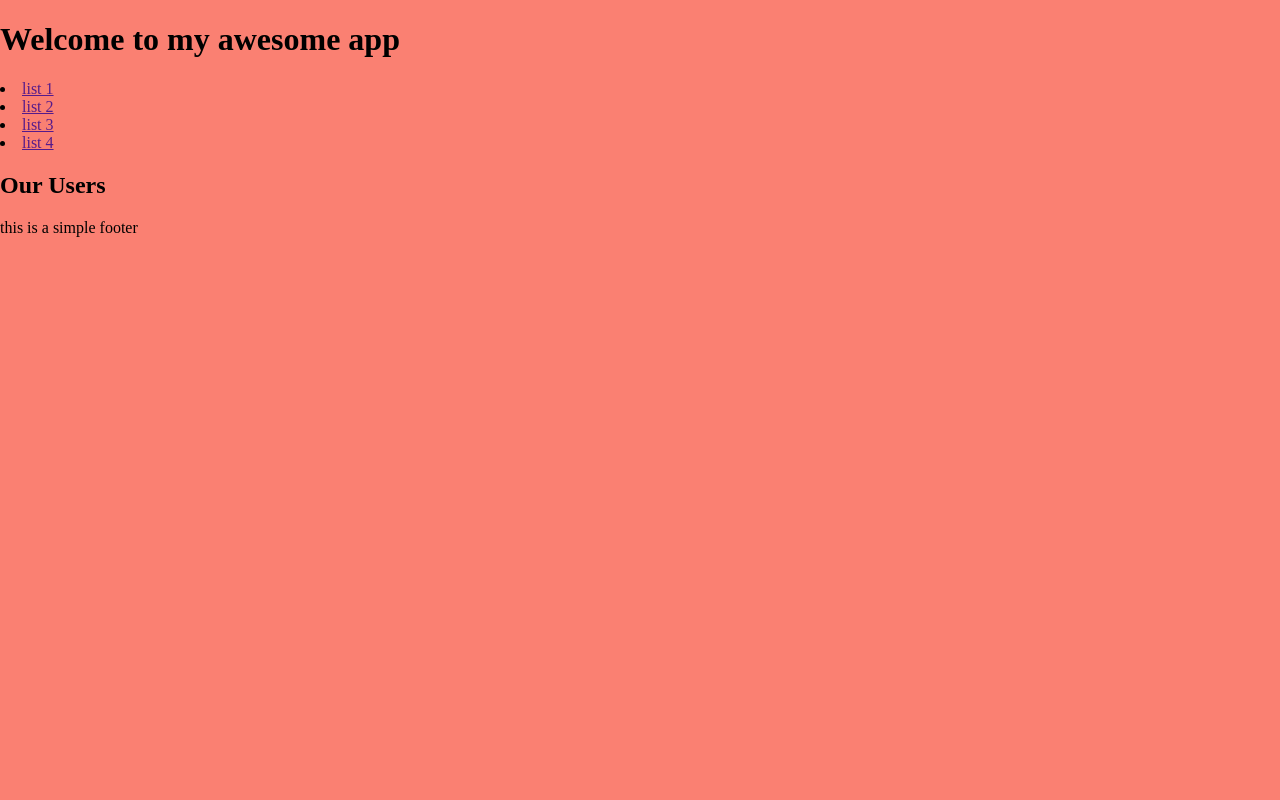
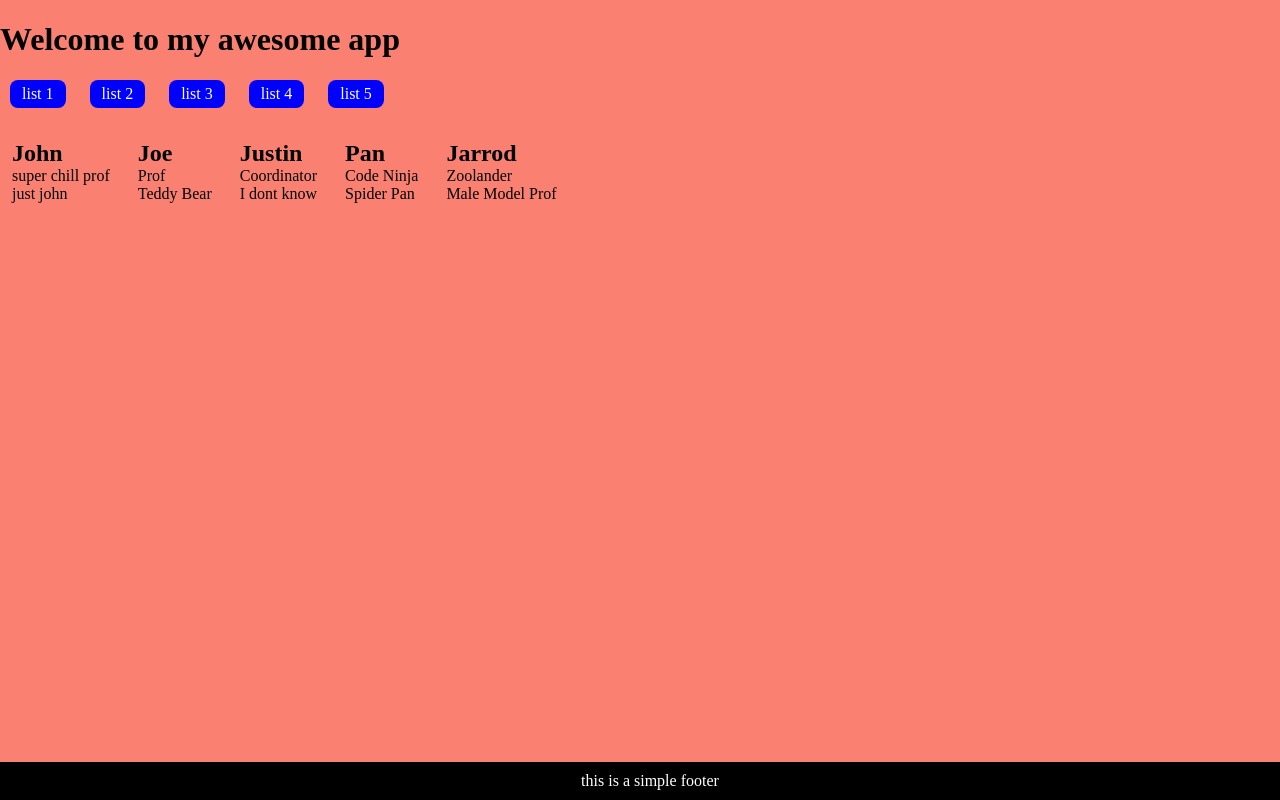
Before and after one commit to msettimi13/authoring_week1_fall20, a PHP site: page / in a window 1280 px wide. Run offline with PHP 8.4, Linux system fonts and the light colour scheme.

Commit message:
break week 3

```diff
--- a/css/master.css
+++ b/css/master.css
@@ -1 +1 @@
-@media screen and (min-width: 480px){body{background-color:purple}}body{font:"arial","helvetica",sans-serif;font-size:16px;background-color:salmon;margin:0;border:0}nav{margin:0}nav .nav-item{display:inline-block;margin:0 10px;background-color:blue;border-radius:8px;padding:0 5px 8px 0}nav .nav-item a{cursor:pointer;text-decoration:none}nav :hover a{color:pink}footer{position:fixed;bottom:0;background-color:#000;color:#fff}/*# sourceMappingURL=master.css.map */
+@media screen and (min-width: 480px){body{background-color:purple}}body{font:"arial","helvetica",sans-serif;font-size:16px;background-color:salmon;margin:0;border:0}nav{margin:0}nav .nav-item{display:inline-block;margin:0 10px;background-color:blue;border-radius:8px;padding:5px 12px}nav .nav-item a{cursor:pointer;text-decoration:none;color:#fff}nav :hover a{color:pink}.user{display:inline-block;padding:12px}.user .user-name,.user .user-nickname,.user .user-role{margin:0;padding:0}footer{position:fixed;bottom:0;background-color:#000;width:100%;padding:10px;text-align:center;color:#fff}/*# sourceMappingURL=master.css.map */
--- a/index.html
+++ b/index.html
@@ -10,27 +10,36 @@
 <body>
     <main id="app">
         <h1 class="hidden">Welcome to my awesome app</h1>
+
+
         <nav class="main-nav">
-            <li><a href="" class="list-item">list 1</a></li>
-            <li><a href="" class="list-item">list 2</a></li>
-            <li><a href="" class="list-item">list 3</a></li>
-            <li><a href="" class="list-item">list 4</a></li>
+            <li class="nav-item"><a href="#">list 1</a></li>
+            <li class="nav-item"><a href="#">list 2</a></li>
+            <li class="nav-item"><a href="#">list 3</a></li>
+            <li class="nav-item"><a href="#">list 4</a></li>
+            <li class="nav-item"><a href="#">list 5</a></li>
         </nav>
         <!-- end component -->
 
         <!-- add a user section here -->
-        <section class="users-section">
-            <h1 class="hidden">Our Users</h1>
+        <section class="user-section"></section>
+        <!-- end users section -->
+    </main>
+
+    <footer> this is a simple footer </footer>
+
+    <!-- templates go here (these dont get rendered on the page) -->
+    <template id="profs-template">
+        <div class="user">
+            <h1 class="hidden"></h1>
             <h2 class="user-name"></h2>
             <p class="user-role"></p>
             <p class="user-nickname"></p>
-        </section>
-        <!-- end users section -->
-    </main>
+        </div>
+    </template>
+    <!-- end templates-->
 
-</footer> this is a simple footer </footer>
-
-    <script src="js/main.js" type="module"></script>
+    <script type="module" src="js/main.js"></script>
 
 </body>
 </html>
--- a/js/main.js
+++ b/js/main.js
@@ -3,17 +3,31 @@ import Team from "./modules/DataModule.js";
 
 (() => {
     // stub * just a place for non-component-specific stuff
-    console.log('loaded');
 
-    console.log(Team);
+    let userSection = document.querySelector(".user-section"),
+        userTemplate = document.querySelector("#profs-template").content;
 
     debugger;
 
     //select our user elements and load the content
-    let userSection = document.querySelector(".user-section").children;
 
-    userSection[1].textContent = Team["Justin"].name;
-    userSection[2].textContent = Team["Justin"].role;
-    userSection[3].textContent = Team["Justin"].nickname;
+    function handleDataSet(data) {
+        for (let user in data) {
+
+            // make a copy of your template here and then
+            // populate the children (text elements) with
+            // the static data from the Team object
+            let currentUser = userTemplate.cloneNode(true),
+                currentUserText = currentUser.querySelector('.user').children;
+
+            currentUserText[1].textContent = data[user].name;
+            currentUserText[2].textContent = data[user].role;
+            currentUserText[3].textContent = data[user].nickname;
+
+            userSection.appendChild(currentUser);
+        }
+    }
+
+    handleDataSet(Team);
 
 })();
--- a/js/modules/DataModule.js
+++ b/js/modules/DataModule.js
@@ -1,25 +1,31 @@
 export default {
     John: {
         name: "John",
-        nickmame: "just john",
+        nickname: "just john",
         role: "super chill prof"
     },
 
     Joe: {
         name: "Joe",
-        nickmame: "Teddy Bear",
+        nickname: "Teddy Bear",
         role: "Prof"
     },
 
     Justin: {
         name: "Justin",
-        nickmame: "I dont know",
+        nickname: "I dont know",
         role: "Coordinator"
     },
 
     Pan: {
         name: "Pan",
-        nickmame: "Spider Pan",
+        nickname: "Spider Pan",
         role: "Code Ninja"
+    },
+
+    Jarrod: {
+        name: "Jarrod",
+        nickname: "Male Model Prof",
+        role: "Zoolander"
     }
 }
--- a/sass/master.scss
+++ b/sass/master.scss
@@ -4,6 +4,7 @@
 @import 'modules/_mixins.scss';
 @import 'modules/_main.scss';
 @import 'modules/_nav.scss';
+@import 'modules/users.scss';
 @import 'modules/footer.scss';
 
 // this is a sass comment
--- a/sass/modules/_footer.scss
+++ b/sass/modules/_footer.scss
@@ -3,5 +3,10 @@ footer {
     bottom: 0;
     background-color: black;
 
+    width: 100%;
+
+    @include addPadding(10px);
+
+    text-align: center;
     color: white;
 }
--- a/sass/modules/_nav.scss
+++ b/sass/modules/_nav.scss
@@ -7,9 +7,9 @@ nav {
         background-color: blue;
 
         @include roundCorners(8px);
-        @include addPadding(0 5px 8px 0);
+        @include addPadding(5px 12px);
 
-        a { cursor: pointer; text-decoration: none; }
+        a { cursor: pointer; text-decoration: none; color: white;}
     }
 
     :hover {
--- a/sass/modules/_users.scss
+++ b/sass/modules/_users.scss
@@ -0,0 +1,9 @@
+.user {
+    display: inline-block;
+    padding: 12px;
+
+    .user-name, .user-nickname, .user-role {
+        margin: 0;
+        padding: 0;
+    }
+}
```
Also changed, not shown: 1 other file.
